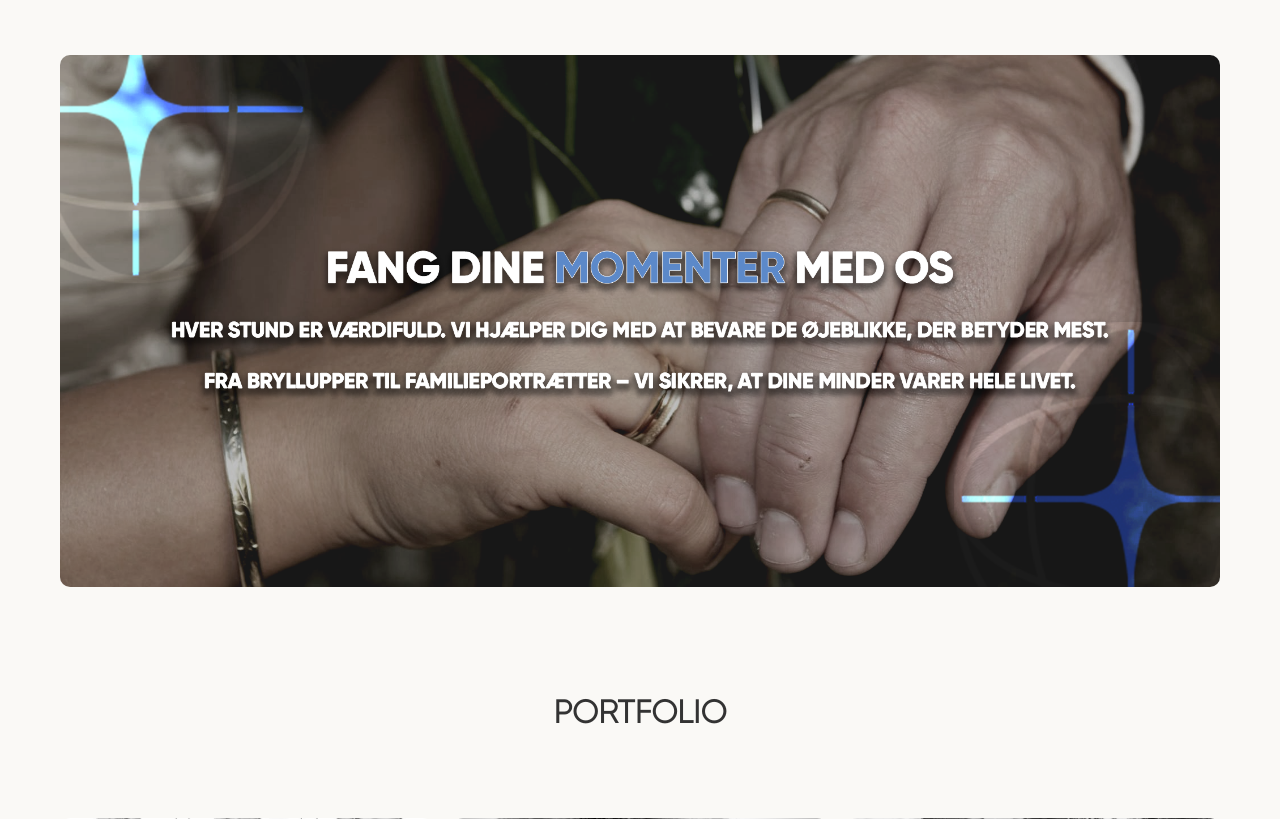
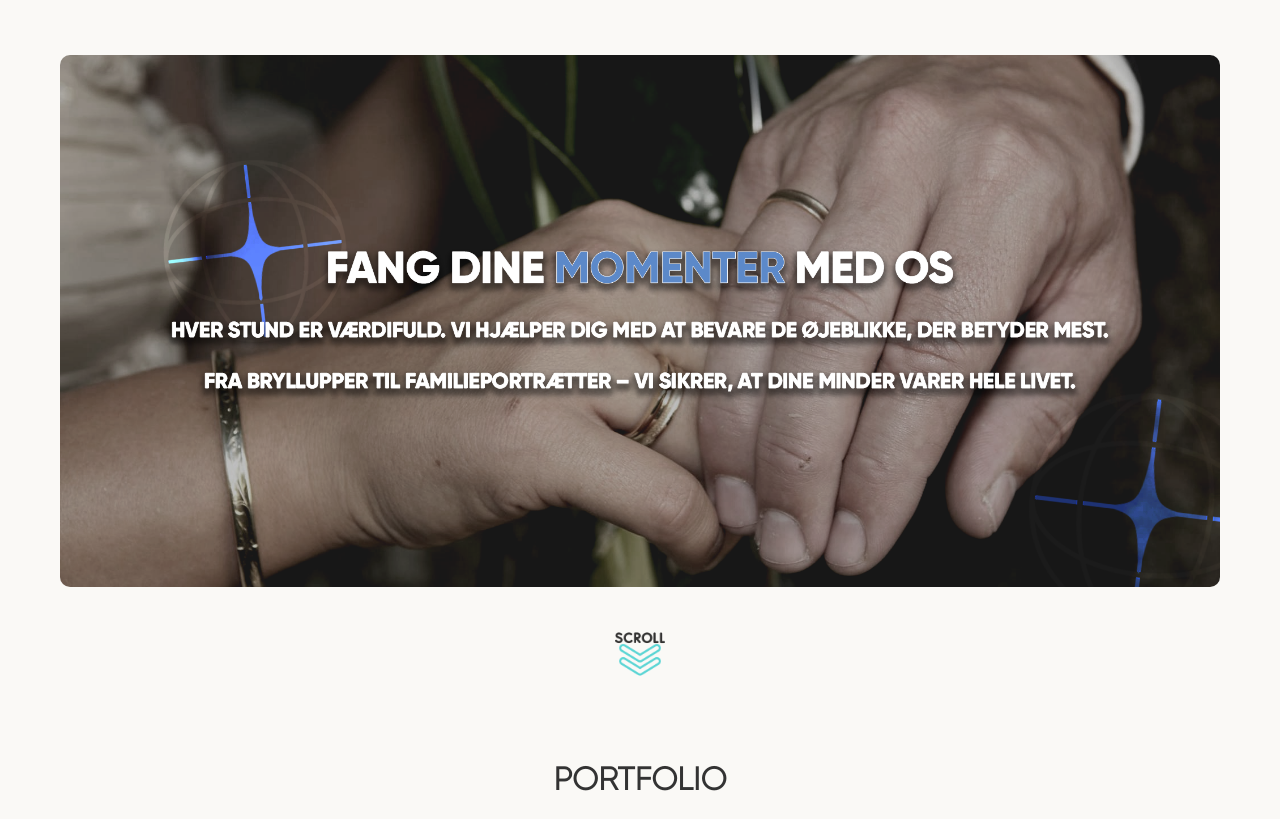
Before and after one commit to walthemort/kpfoto, a PHP site: page / in a window 1280 px wide. Shown: the part 105-924 px from the top of the page. Run offline with PHP 8.4, Linux system fonts and the light colour scheme.

Commit message:
hero billede + scroll animation

```diff
--- a/KPFOTO/css/styles.css
+++ b/KPFOTO/css/styles.css
@@ -518,3 +518,47 @@ section[aria-labelledby="cta-title"] > * {
   margin: 0 auto; /* Centrerer indhold */
   padding: 20px; /* Giver indholdet luft */
 }
+
+/* Scroll Indicator Styles */
+.scroll-indicator {
+  position: relative;
+  margin-top: -20px;
+  text-align: center;
+  animation: bounce 2s infinite;
+  opacity: 1;
+  transition: opacity 0.5s ease; /* Glidende overgang */
+}
+
+.scroll-indicator.hidden {
+  opacity: 0; /* Fade out */
+  pointer-events: none; /* Ingen interaktion, når den er skjult */
+}
+
+.scroll-indicator img {
+  width: 50px;
+  height: auto;
+  opacity: 0.8;
+  transition: opacity 0.3s ease;
+}
+
+.scroll-indicator img:hover {
+  opacity: 1;
+}
+
+/* Animation for bouncing */
+@keyframes bounce {
+  0%, 20%, 50%, 80%, 100% {
+    transform: translateY(0);
+  }
+  40% {
+    transform: translateY(-10px);
+  }
+  60% {
+    transform: translateY(-5px);
+  }
+}
+
+
+.scroll-indicator {
+  margin-top: 10px; /* Flytter det længere væk fra hero-sektionen */
+}
--- a/KPFOTO/index.html
+++ b/KPFOTO/index.html
@@ -40,9 +40,15 @@
   <main role="main">
     <!-- Hero Section -->
     <section aria-labelledby="hero-title">
-        <img src="assets/img/hero3.png" alt="Billede af hero" />
-      </figure>
+      <img src="assets/img/hero5.png" alt="Billede af hero" />
     </section>
+    <div class="scroll-indicator">
+      <img src="assets/icons/scroll-down.png" alt="Scroll ned" />
+    </div>
+
+
+
+
 
     <!-- Portfolio Section -->
     <section aria-labelledby="portfolio-title">
@@ -129,6 +135,7 @@
 
 
   <script src="js/main.js"></script>
+  <script src="js/scroll.js"></script>
 
   </body>
 </html>
--- /dev/null
+++ b/KPFOTO/js/scroll.js
@@ -0,0 +1,13 @@
+// Select the scroll indicator
+const scrollIndicator = document.querySelector('.scroll-indicator');
+
+// Add a scroll event listener
+window.addEventListener('scroll', () => {
+  if (window.scrollY > 50) {
+    // Hide the scroll indicator when the user scrolls down
+    scrollIndicator.classList.add('hidden');
+  } else {
+    // Show the scroll indicator if back at the top
+    scrollIndicator.classList.remove('hidden');
+  }
+});
```
Also changed, not shown: KPFOTO/assets/icons/arrow.png (added), KPFOTO/assets/icons/chevron.png (added), KPFOTO/assets/icons/scroll-down.png (added), KPFOTO/assets/img/hero.png (deleted), KPFOTO/assets/img/hero2.png (deleted), KPFOTO/assets/img/hero3.png (deleted), KPFOTO/assets/img/hero5.png (added), KPFOTO/assets/img/hero6.png (added).
